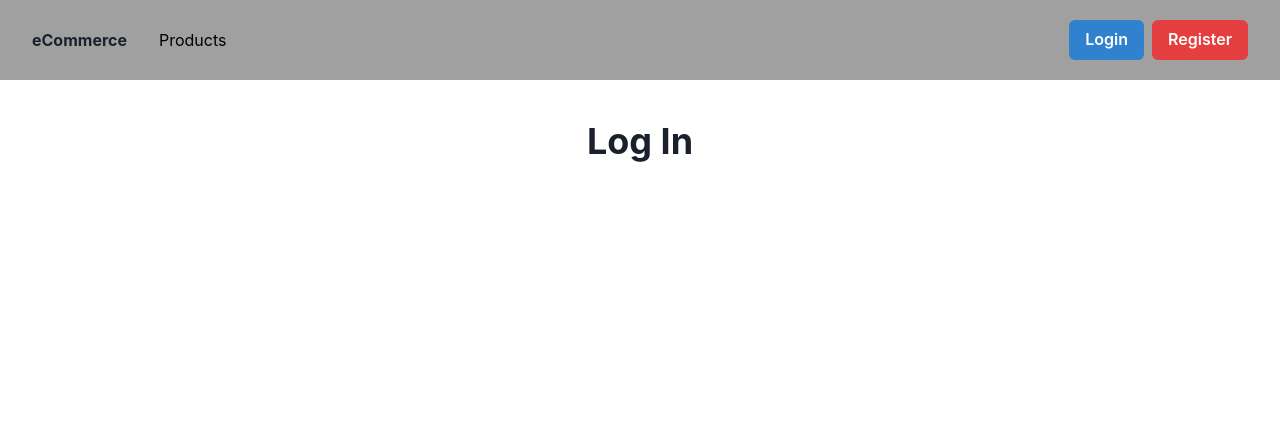
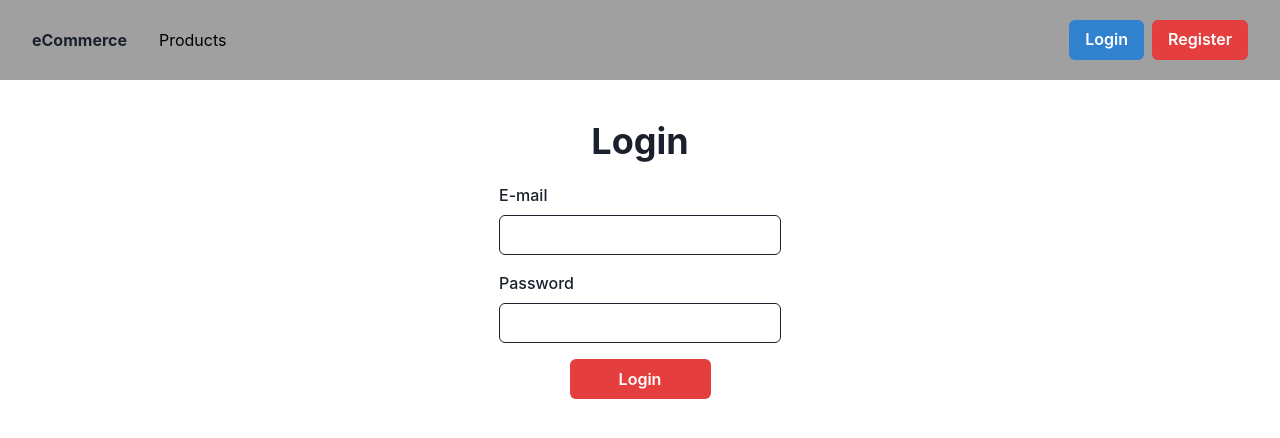
Before and after one commit to ataberkcetinkaya/React_401_Project, a React (Create React App) app in the folder frontend/: page /login in a window 1280 px wide. Shown: the top 438 px of the page. Built offline with nearby package versions, Linux system fonts and the light colour scheme; no server answers.

Commit message:
Login Operation & useNavigate to Profile

```diff
--- a/frontend/src/api.js
+++ b/frontend/src/api.js
@@ -40,3 +40,8 @@ export const fetchLogout = async () => {
     const { data } = await axios.post('http://localhost:4000/auth/logout', { refresh_token: localStorage.getItem('refresh-token') })
     return data
 }
+
+export const fetchLogin = async (input) => {
+    const { data } = await axios.post('http://localhost:4000/auth/login', input)
+    return data
+}
--- a/frontend/src/components/Navbar/Navbar.js
+++ b/frontend/src/components/Navbar/Navbar.js
@@ -1,12 +1,17 @@
 import React from 'react'
-import { Link } from 'react-router-dom'
+import { Link, useNavigate } from 'react-router-dom'
 import styles from './styles.module.css'
 import { Button } from '@chakra-ui/react'
 import { useAuth } from '../../contexts/AuthContext';
 
 export default function Navbar() {
 
-  const { loggedIn } = useAuth();
+  const { loggedIn, logout } = useAuth();
+  const navigate = useNavigate();
+    const handleLogOut = async () => {
+        await logout();
+        navigate('/');
+    };
 
   return (
     <nav className={styles.nav}>
@@ -32,7 +37,7 @@ export default function Navbar() {
           {loggedIn && (
             <>
               <Link to='/profile'><Button colorScheme='gray'>Profile</Button></Link>
-              <Link to='/logout'><Button colorScheme='gray'>Logout</Button></Link>
+              <Link to='/logout'><Button colorScheme='gray' onClick={handleLogOut}>Logout</Button></Link>
               </>
           )}
         </div>
--- a/frontend/src/pages/Login/Login.js
+++ b/frontend/src/pages/Login/Login.js
@@ -1,13 +1,65 @@
-import React from 'react'
-import { Flex, Box, Heading, FormControl, FormLabel } from '@chakra-ui/react'
+import React, { useState } from 'react'
+import { Flex, Box, Heading, FormControl, FormLabel, Input, Button, Alert } from '@chakra-ui/react'
+import { useFormik } from 'formik'
+import validationSchema from './validations'
+import { fetchLogin } from '../../api'
+import { useAuth } from '../../contexts/AuthContext'
+import { useNavigate } from 'react-router-dom';
 
 export default function Login() {
+
+  const { login } = useAuth();
+  const navigate = useNavigate();
+
+  const formik = useFormik({
+    initialValues: {
+      email: '',
+      password: '',
+    },
+    validationSchema,
+    onSubmit: async (values,bag) => {
+      try {
+        const response = await fetchLogin({ email: values.email, password: values.password })
+        login(response)
+        navigate('/profile')
+      }
+      catch (error) {
+        bag.setErrors({ general: error.response.data.message })
+      }
+    }
+  })
+
   return (
     <div>
       <Flex align="center" width="full" justifyContent="center">
         <Box pt={10}>
           <Box textAlign="center">
-            <Heading>Log In</Heading>
+            <Heading>Login</Heading>
+          </Box>
+          <Box my={5} textAlign="center">
+            <form onSubmit={formik.handleSubmit}>
+              <FormControl>
+                <FormLabel>E-mail</FormLabel>
+                <Input name="email" onChange={formik.handleChange} onBlur={formik.handleBlur} value={formik.values.email} isInvalid={formik.touched.email && formik.errors.email}></Input>
+              </FormControl>
+
+              <FormControl mt="4">
+                <FormLabel>Password</FormLabel>
+                <Input name="password" type="password" onChange={formik.handleChange} onBlur={formik.handleBlur} value={formik.values.password} isInvalid={formik.touched.password && formik.errors.password}></Input>
+              </FormControl>
+
+              <Button mt="4" width="50%" type="submit" colorScheme='red'>
+                Login
+              </Button>
+
+              <Box mt="4">
+                {formik.errors.general && (
+                  <Alert status="error" colorScheme='red'>
+                    {formik.errors.general}
+                  </Alert>
+                )}
+              </Box>
+            </form>
           </Box>
         </Box>
       </Flex>
--- /dev/null
+++ b/frontend/src/pages/Login/validations.js
@@ -0,0 +1,8 @@
+import * as yup from 'yup';
+
+const validations = yup.object().shape({
+    email: yup.string().email('Invalid email').required('Email is required'),
+    password: yup.string().min(6, 'Password must be at least 6 characters').required('Password is required'),
+});
+
+export default validations;
--- a/frontend/src/pages/Register/Register.js
+++ b/frontend/src/pages/Register/Register.js
@@ -4,10 +4,12 @@ import { useFormik } from 'formik'
 import validationSchema from './validations'
 import { fetchRegister } from '../../api'
 import { useAuth } from '../../contexts/AuthContext'
+import { useNavigate } from 'react-router-dom'
 
 export default function Register() {
 
   const { login } = useAuth();
+  const navigate = useNavigate();
 
   const formik = useFormik({
     initialValues: {
@@ -20,6 +22,7 @@ export default function Register() {
       try {
         const response = await fetchRegister({ email: values.email, password: values.password })
         login(response)
+        navigate('/profile')
       }
       catch (error) {
         bag.setErrors({ general: error.response.data.message })
```
